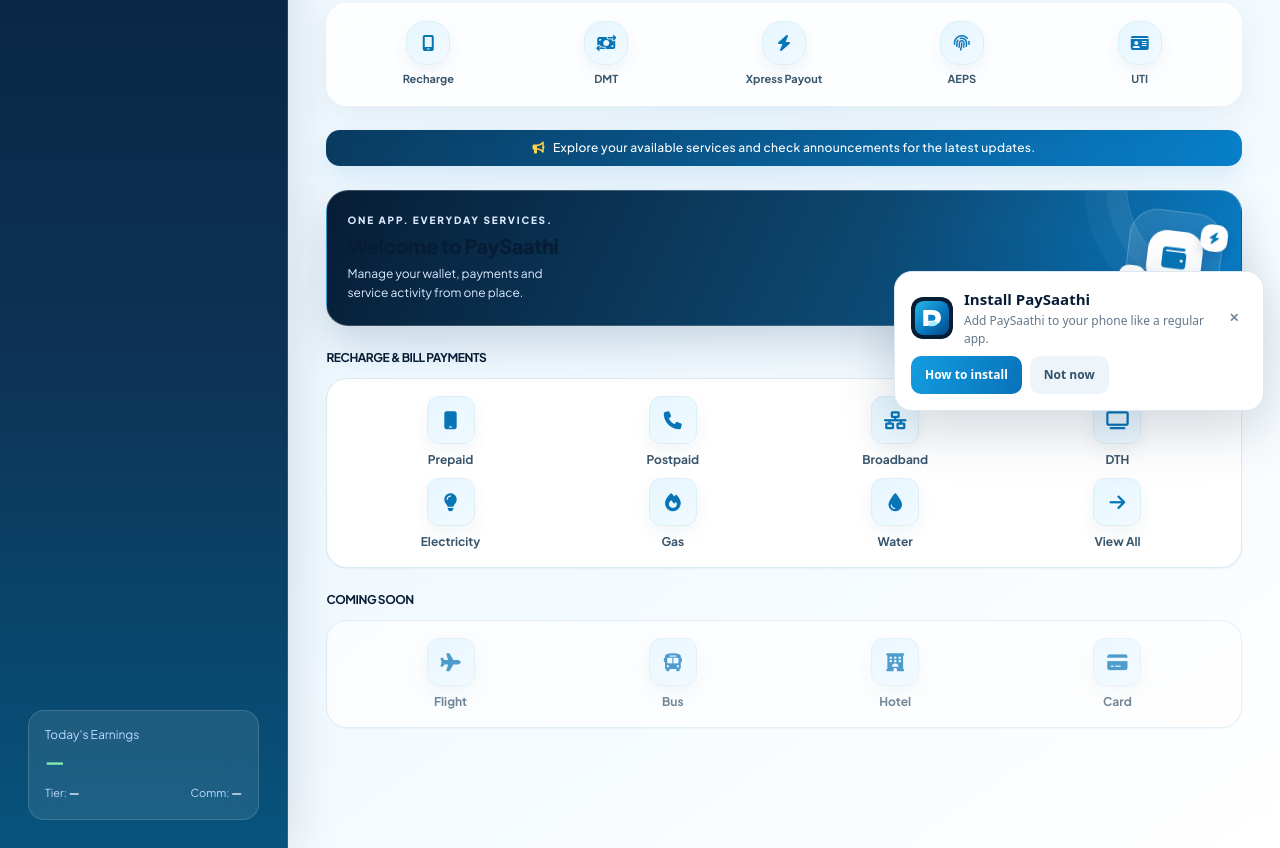
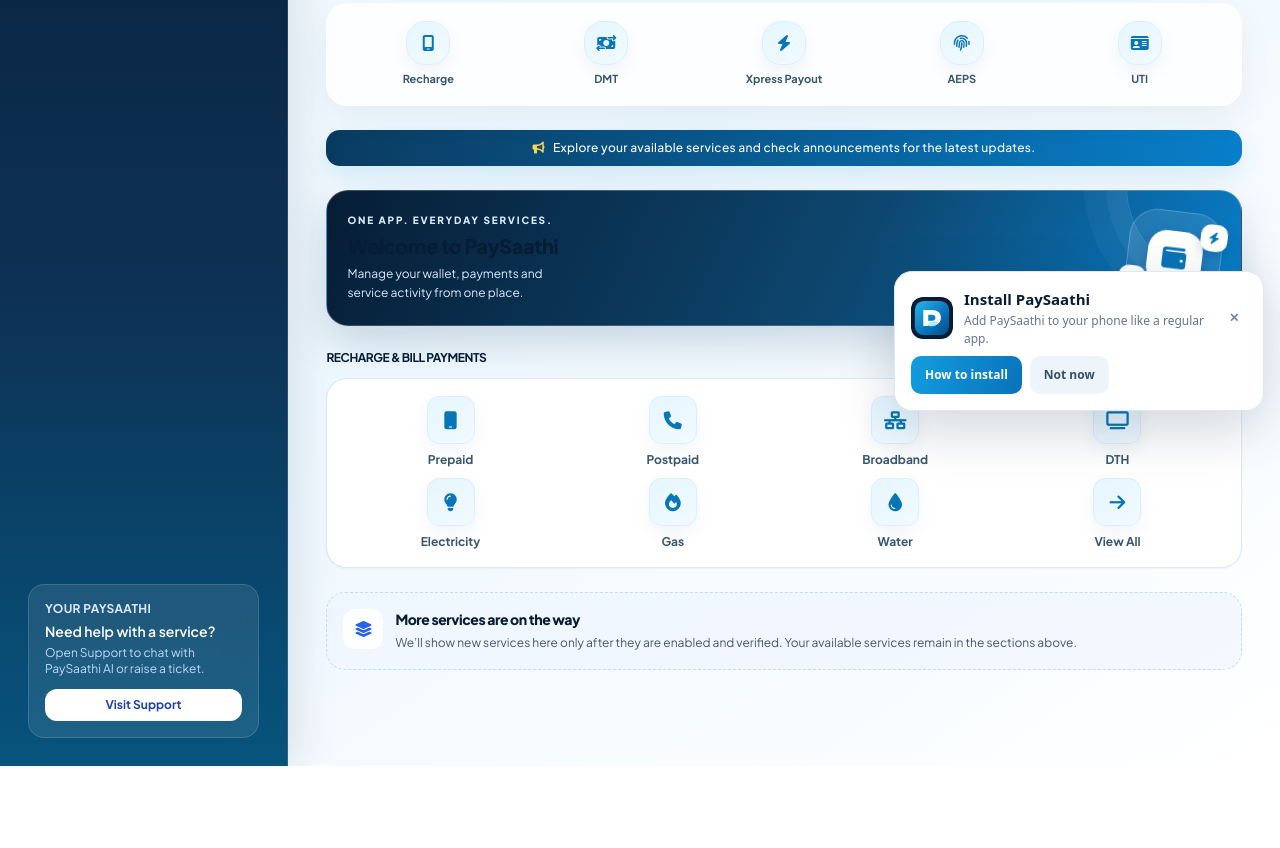
Before and after one commit to bituponrajbongshi04-del/Pay-Saathi, a plain HTML site: page dashboard.html in a window 1280 px wide. Shown: the part 373-1221 px from the top of the page. After the commit the page ends 1139 px from the top, so only its background shows below. Drawn offline with nearby package versions, Linux system fonts and the light colour scheme; a script that the page names is missing.

Commit message:
Make customer dashboard accurate and customer focused

```diff
--- a/dashboard.html
+++ b/dashboard.html
@@ -489,14 +489,12 @@ body{background:linear-gradient(145deg,#f8fcff 0%,#eef8ff 48%,#fff 100%)!importa
         </nav>
       </div>
 
-      <!-- Desktop Earning Stats -->
+      <!-- Customer-first sidebar card: avoid showing retailer-only earnings to customers -->
       <div class="bg-blue-800/80 p-4 rounded-2xl border border-blue-500/30 text-sm">
-        <p class="text-blue-200 text-xs">Today's Earnings</p>
-        <p class="text-xl font-bold text-green-300 mt-1">—</p>
-        <p class="text-[11px] text-blue-200 mt-2 flex items-center justify-between">
-          <span>Tier: <strong class="text-white">—</strong></span>
-          <span>Comm: <strong class="text-white">—</strong></span>
-        </p>
+        <p class="text-blue-100 text-xs font-bold tracking-wide">YOUR PAYSAATHI</p>
+        <p class="text-white font-semibold mt-1">Need help with a service?</p>
+        <p class="text-blue-200 text-xs mt-1">Open Support to chat with PaySaathi AI or raise a ticket.</p>
+        <button type="button" onclick="switchTab('support')" class="mt-3 w-full rounded-xl bg-white text-blue-800 font-bold py-2 text-xs">Visit Support</button>
       </div>
     </aside>
 
@@ -510,8 +508,7 @@ body{background:linear-gradient(145deg,#f8fcff 0%,#eef8ff 48%,#fff 100%)!importa
         <div class="flex justify-between items-center mb-6">
           <div>
             <p class="text-blue-100 text-sm flex items-center gap-1.5">
-              <span id="dashboard-greeting">Hi, Retailer</span>
-              <span class="bg-amber-400 text-blue-950 text-[10px] font-extrabold px-1.5 py-0.2 rounded-full uppercase">Gold</span>
+              <span id="dashboard-greeting">Welcome back</span>
             </p>
             <h1 class="text-xl font-extrabold tracking-tight">Your PaySaathi dashboard</h1>
           </div>
@@ -557,17 +554,7 @@ body{background:linear-gradient(145deg,#f8fcff 0%,#eef8ff 48%,#fff 100%)!importa
         </div>
       </div>
 
-      <!-- Mobile earnings summary -->
-      <div id="dashboard-stats" class="md:hidden mx-4 mt-4 bg-white border border-gray-100 rounded-2xl p-3 shadow-sm flex items-center justify-between">
-        <div>
-          <p class="text-[11px] text-gray-500">Today's Earnings</p>
-          <p class="text-base font-extrabold text-green-600">—</p>
-        </div>
-        <div class="text-right text-[11px] text-gray-500">
-          <p>Tier: <strong class="text-gray-800">—</strong></p>
-          <p>Commission: <strong class="text-gray-800">—</strong></p>
-        </div>
-      </div>
+
 
       <!-- TAB 1: HOME VIEW -->
       <div id="tab-home" class="px-5 -mt-3 md:mt-6 space-y-6 flex-1">
@@ -686,36 +673,14 @@ body{background:linear-gradient(145deg,#f8fcff 0%,#eef8ff 48%,#fff 100%)!importa
           </div>
         </div>
 
-        <!-- Coming Soon Section -->
-        <div class="pb-6">
-          <h2 class="text-xs font-bold text-gray-500 mb-3 uppercase tracking-wider">Coming Soon</h2>
-          <div class="bg-white p-3 sm:p-4 rounded-2xl shadow-sm border border-gray-100 grid grid-cols-2 min-[380px]:grid-cols-4 gap-3 sm:gap-4 text-center opacity-70">
-            <div class="flex flex-col items-center space-y-2">
-              <div class="w-12 h-12 bg-gray-50 text-gray-400 rounded-xl flex items-center justify-center">
-                <i class="fa-solid fa-plane text-lg"></i>
-              </div>
-              <span class="text-xs text-gray-500 font-medium">Flight</span>
-            </div>
-            <div class="flex flex-col items-center space-y-2">
-              <div class="w-12 h-12 bg-gray-50 text-gray-400 rounded-xl flex items-center justify-center">
-                <i class="fa-solid fa-bus text-lg"></i>
-              </div>
-              <span class="text-xs text-gray-500 font-medium">Bus</span>
-            </div>
-            <div class="flex flex-col items-center space-y-2">
-              <div class="w-12 h-12 bg-gray-50 text-gray-400 rounded-xl flex items-center justify-center">
-                <i class="fa-solid fa-hotel text-lg"></i>
-              </div>
-              <span class="text-xs text-gray-500 font-medium">Hotel</span>
-            </div>
-            <div class="flex flex-col items-center space-y-2">
-              <div class="w-12 h-12 bg-gray-50 text-gray-400 rounded-xl flex items-center justify-center">
-                <i class="fa-solid fa-credit-card text-lg"></i>
-              </div>
-              <span class="text-xs text-gray-500 font-medium">Card</span>
-            </div>
+        <!-- Honest service availability notice: do not advertise inactive services as usable -->
+        <section class="rounded-2xl border border-dashed border-blue-200 bg-blue-50/70 p-4">
+          <div class="flex items-start gap-3">
+            <span class="w-10 h-10 shrink-0 rounded-xl bg-white text-blue-600 flex items-center justify-center"><i class="fa-solid fa-layer-group"></i></span>
+            <div><h2 class="text-sm font-extrabold text-slate-800">More services are on the way</h2>
+            <p class="text-xs leading-5 text-slate-600 mt-1">We’ll show new services here only after they are enabled and verified. Your available services remain in the sections above.</p></div>
           </div>
-        </div>
+        </section>
 
         <section id="paysaathi-dynamic-services" class="space-y-3" aria-label="Additional services"></section>
       </div>
```
